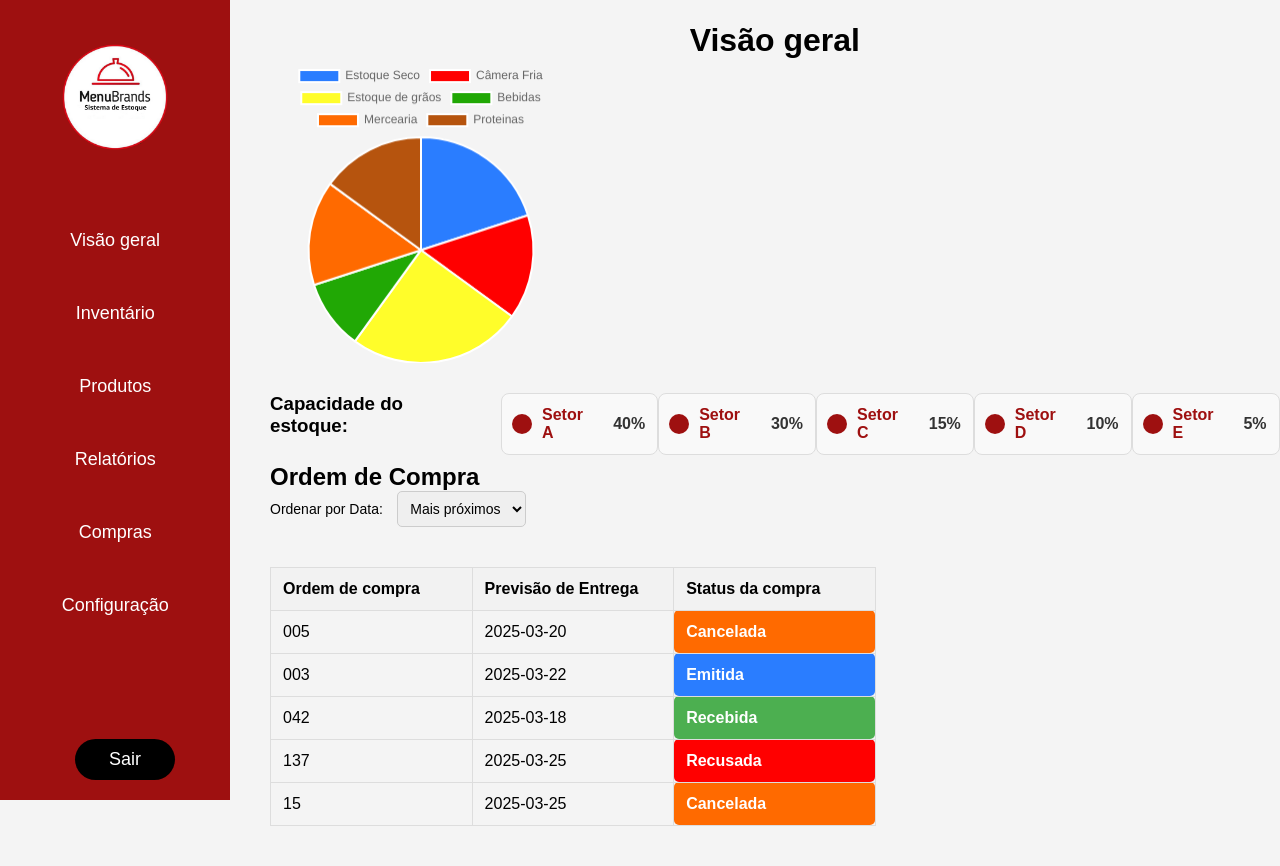
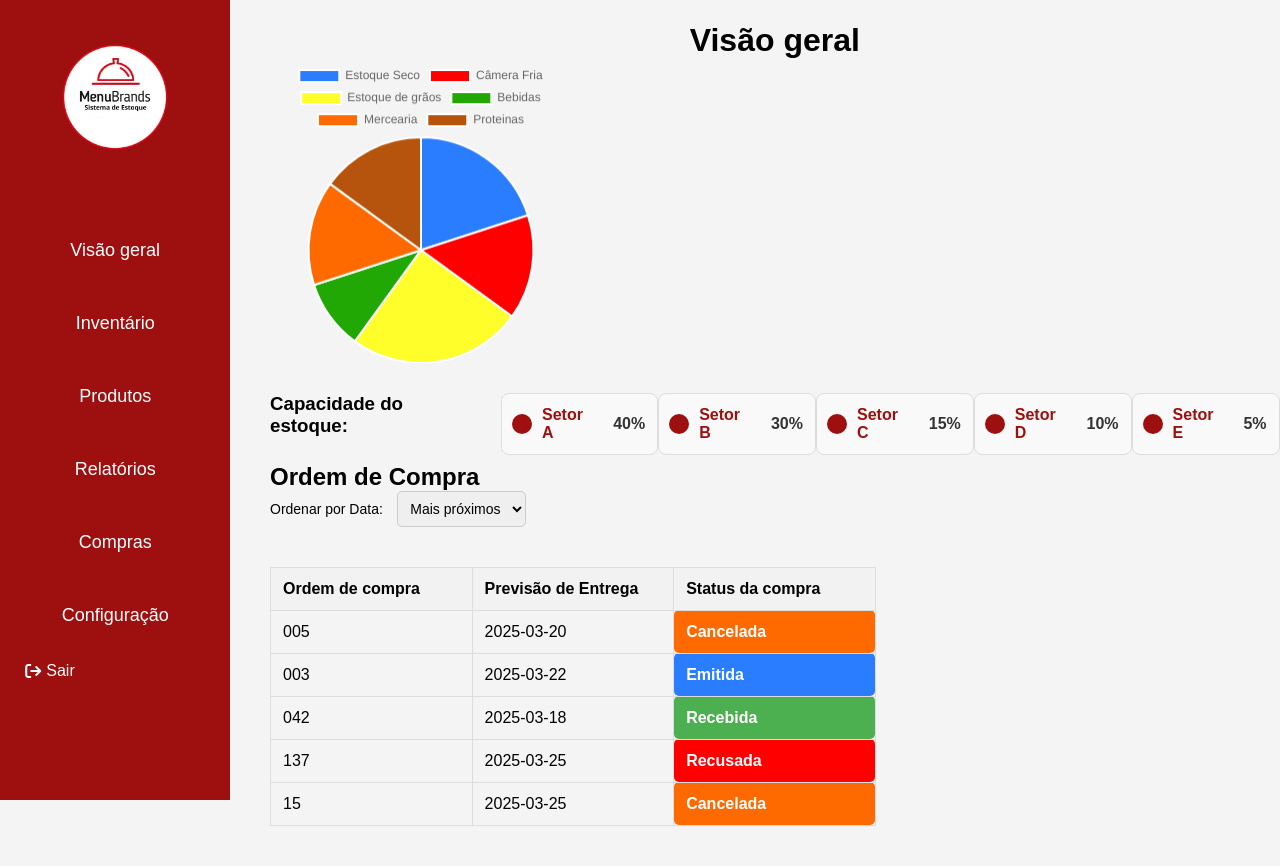
Before and after one commit to jdaavi/Estoque_Menu, a Flask app: page /estoque in a window 1280 px wide. Run offline with Flask 3, Linux system fonts and the light colour scheme; the visitor is signed in with stand-in values (Sample User, id 1).

Commit message:
modified:   static/css/compras.css 	modified:   static/css/estoque.css 	modified:   templates/compras.html 	modified:   templates/estoque.html 	modified:   templates/financeiro.html

```diff
--- a/static/css/estoque.css
+++ b/static/css/estoque.css
@@ -25,11 +25,12 @@ body {
     top: 0;
     left: 0;
     padding-top: 20px;
+    align-items: center;
 }
 
 .sidebar .logo-container {
     text-align: center;
-    margin-bottom: 30px;
+    margin-bottom: 40px;
 }
 
 .sidebar .logo {
@@ -64,18 +65,26 @@ body {
 
 /* Botão de Sair - Movido para mais cima e bordas arredondadas */
 .sair {
-    position: absolute;
-    bottom: 20px;
+    bottom: 40px;
+    padding: 10px;
     width: 100px;
-    left: 75px;
-    background-color: #000;
-    border-radius: 25px; /* Mais arredondado */
-    padding: 10px;
-    text-align: center;
+    left: 60px;
+    color: rgb(255, 255, 255);
+    font-size: 1rem;
+    border-radius: 20px;
+    text-decoration: none;
+    display: flex;
+    align-items: center;
+    justify-content: center;
+    z-index: 1000;
 }
 
 .sair:hover {
-    background-color: #333;
+    background-color: #000000;
+}
+
+.sair i {
+    margin-right: 5px;
 }
 
 /* Animação de fade out */
--- a/templates/compras.html
+++ b/templates/compras.html
@@ -17,7 +17,10 @@
             <li><a href="/produtos">Produtos</a></li>
         </ul>
 
-        <a href="/inicio" class="botao-voltar">Voltar</a>
+        <a href="/inicio" class="botao-voltar">
+            <i class="fa fa-sign-out"></i>Sair
+        </a>
+
     </aside>
 
     <!-- Conteúdo principal -->
--- a/templates/estoque.html
+++ b/templates/estoque.html
@@ -22,8 +22,10 @@
             <li><a href="#">Relatórios</a></li>
             <li><a href="/compras">Compras</a></li>
             <li><a href="#">Configuração</a></li>
-            <li><a href="/inicio" class="sair">Sair</a></li>
         </ul>
+        <a href="/inicio" class="sair">
+            <i class="fa fa-sign-out"></i>Sair
+        </a>
     </div>
 
     <!-- Conteúdo principal -->
--- a/templates/financeiro.html
+++ b/templates/financeiro.html
@@ -14,7 +14,7 @@
             <img src="/static/img/Logo menu.png" alt="Logo da empresa" class="logo">
         </div>
         <a href="javascript:history.back()" class="btn-voltar">
-            <i class="ri-arrow-left-circle-fill"></i> <span>Financeiro</span>
+            <i class="ri-arrow-left-circle-fill"></i> <span>Voltar</span>
         </a>
         <a href="#">Visão de Competência</a>
         <a href="#">A pagar</a>
```
Also changed, not shown: static/css/compras.css (+11 -7 lines).
